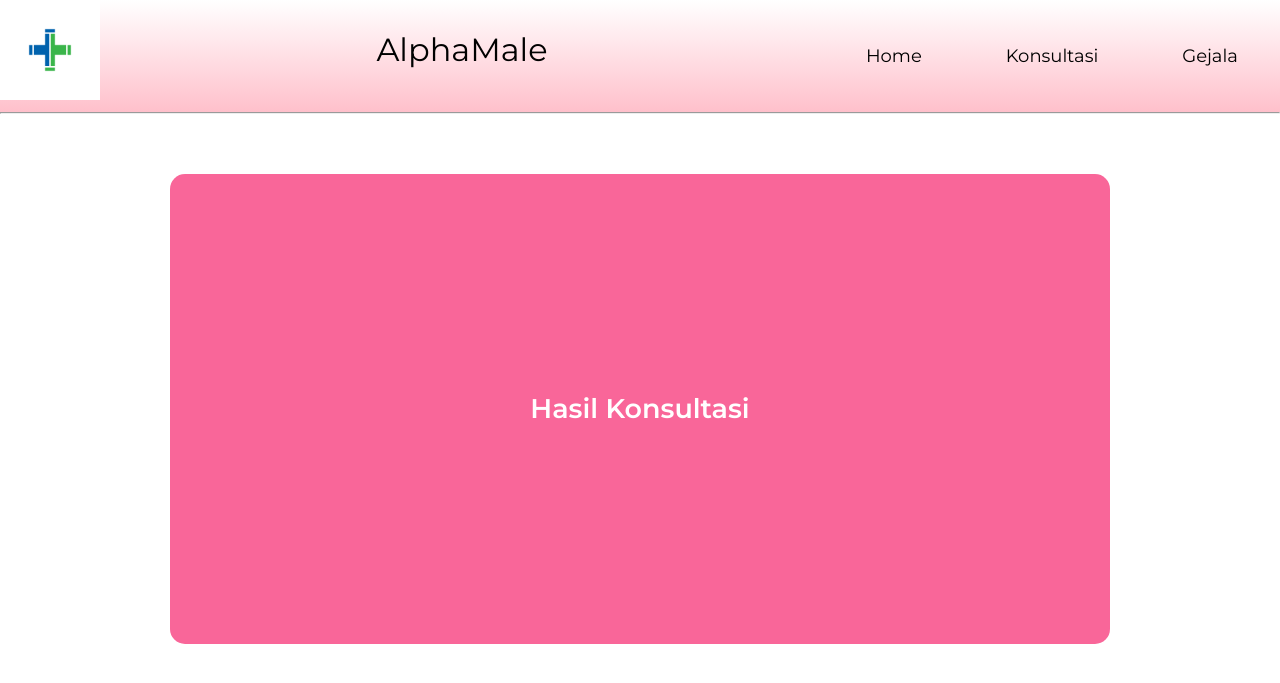
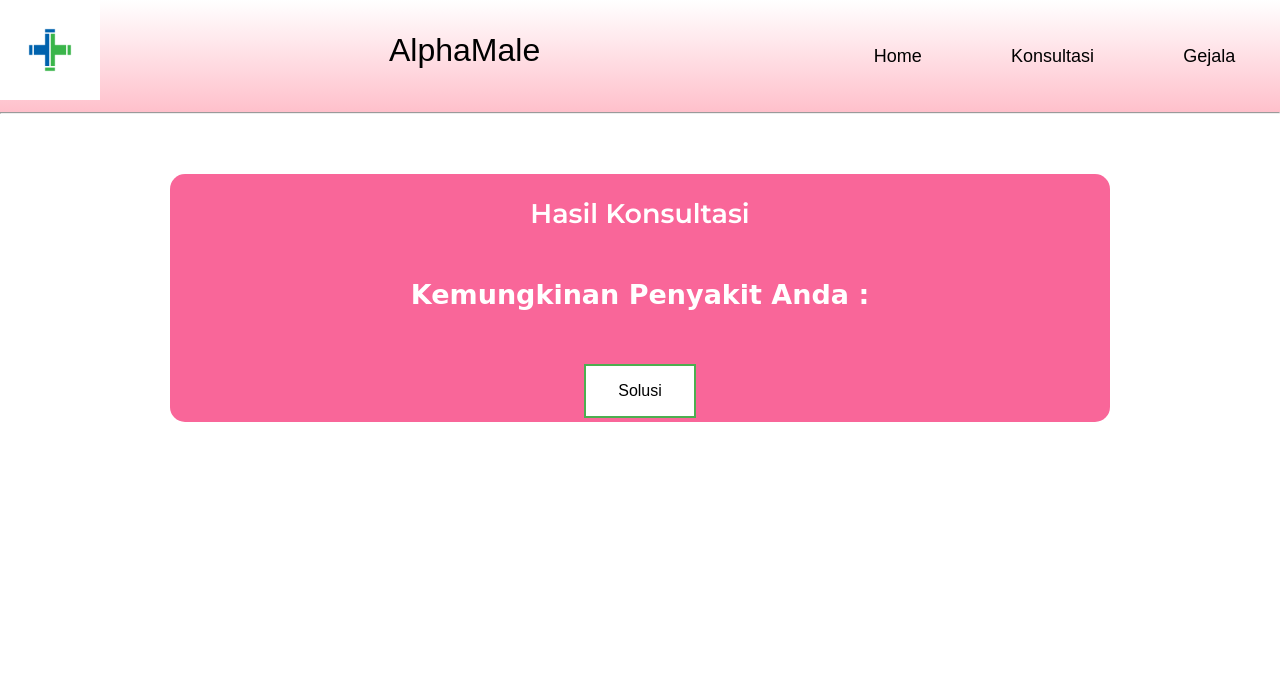
Before and after one commit to jryarianto/expert-system-hypertension, a PHP site: page /hasil.php in a window 1280 px wide. Shown: the top 683 px of the page. Run offline with PHP 8.4, Linux system fonts and the light colour scheme; data that the repository does not hold is empty.

Commit message:
css update

```diff
--- a/css/hasil2.css
+++ b/css/hasil2.css
@@ -37,13 +37,10 @@ h1, h2, p, i, address, .tm-text-white { color: white; }
     padding: 60px 15px;
 }
 
-.tm-site-header { height: 470px; }
-
 .tm-flex-center {
     display: flex;
     flex-direction: column;
     align-items: center;
-    justify-content: center;
 }
 
 .tm-about,
--- a/css/konsul.css
+++ b/css/konsul.css
@@ -71,7 +71,6 @@ h3 {
 button {
   background-color: transparent;
   border: 0px;
-  float: right;
 }
 
 .btn {
--- a/css/navbar.css
+++ b/css/navbar.css
@@ -27,5 +27,4 @@ a {
 
 .navbar {
     padding: 0px;
-    font-family: 'Montserrat', sans-serif;
 }
--- a/hasil.php
+++ b/hasil.php
@@ -21,7 +21,7 @@ $crud = new Crud();
     <?php include 'navbar.php' ?>
 
     <div class="tm-container-fluid">
-        <section class="tm-site-header tm-flex-center tm-mb-50 tm-bgcolor-1 tm-border-rounded">
+        <section class="tm-flex-center tm-mb-50 tm-bgcolor-1 tm-border-rounded">
             <i class="fas fa-heart fa-3x"></i>
             <h1>Hasil Konsultasi</h1>
             <?php
@@ -77,7 +77,7 @@ $crud = new Crud();
                     }
                 }
             ?>
-                <table class="table table-light table-bordered border-dark" style="text-align: center;">
+                <table style="text-align: center;">
                     <thead class="table-info table-bordered border-dark">
                         <tr>
                             <th scope="col">Nama Penyakit</th>
@@ -92,14 +92,15 @@ $crud = new Crud();
                         </tr>
                     </tbody>
                 </table>
-                <h2 style="font-family: 'Permanent Marker', cursive;"> Kemungkinan Penyakit Anda : </h2>
-                <form name="form_diagnosis" action="solusi.php" method="POST">
-                    <ul style="font-family: 'Source Sans Pro', sans-serif; font-size:24px;">
-                        <?php $crud->hasilAkhir($daftar_cf, $groupKemungkinanPenyakit); ?>
-                    </ul>
-                    <button class="button button1" id="btn-solusi" type="submit" name="btn-solusi">Solusi</button><br />
-                </form>
+
             <?php } ?>
+            <h2 style="font-family: 'Permanent Marker', cursive;"> Kemungkinan Penyakit Anda : </h2>
+            <form name="form_diagnosis" action="solusi.php" method="POST">
+                <ul style="font-family: 'Source Sans Pro', sans-serif; font-size:24px;">
+                    <?php $crud->hasilAkhir($daftar_cf, $groupKemungkinanPenyakit); ?>
+                </ul>
+                <button class="button button1" type="submit" name="btn-solusi">Solusi</button><br />
+            </form>
         </section>
     </div>
 </body>
--- a/solusi.php
+++ b/solusi.php
@@ -13,14 +13,12 @@ $crud = new Crud();
 
 <head>
     <link href="https://cdn.jsdelivr.net/npm/bootstrap@5.0.2/dist/css/bootstrap.min.css" rel="stylesheet" integrity="sha384-EVSTQN3/azprG1Anm3QDgpJLIm9Nao0Yz1ztcQTwFspd3yD65VohhpuuCOmLASjC" crossorigin="anonymous">
-    <link href="https://fonts.googleapis.com/css2?family=Permanent+Marker&display=swap" rel="stylesheet">
-    <link href="css/solusiStyle.css" rel="stylesheet">
-    <link href="css/konsul.css" rel="stylesheet">
+    <link href="css/solusi.css" rel="stylesheet">
     <title>Solution Page</title>
 </head>
 
 <body>
-    <?php include 'navbar.php'; ?>
+    <?php include 'navbar.php' ?>
     <div class="container mt-5">
         <div class="row">
             <div class="col-md-7">
```
Also changed, not shown: css/solusi.css (added, +40 -0 lines).
